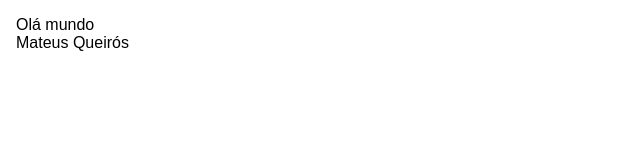
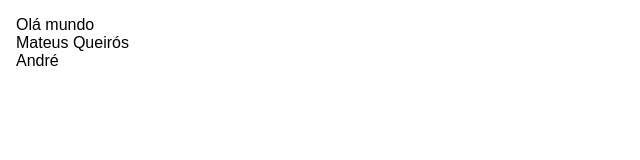
Before and after one commit to mateuscqueiros/react230124, a plain HTML site: page index.html in a window 1280 px wide. Shown: the full height of the page, 0-640 px from the left. Drawn offline with Linux system fonts and the light colour scheme.

Commit message:
Div André

```diff
--- a/index.html
+++ b/index.html
@@ -16,6 +16,7 @@
   <body>
     <div>Olá mundo</div>
     <div>Mateus Queirós</div>
+    <div>André</div>
 
     <script src="assets/js/main.js"></script>
   </body>
```
